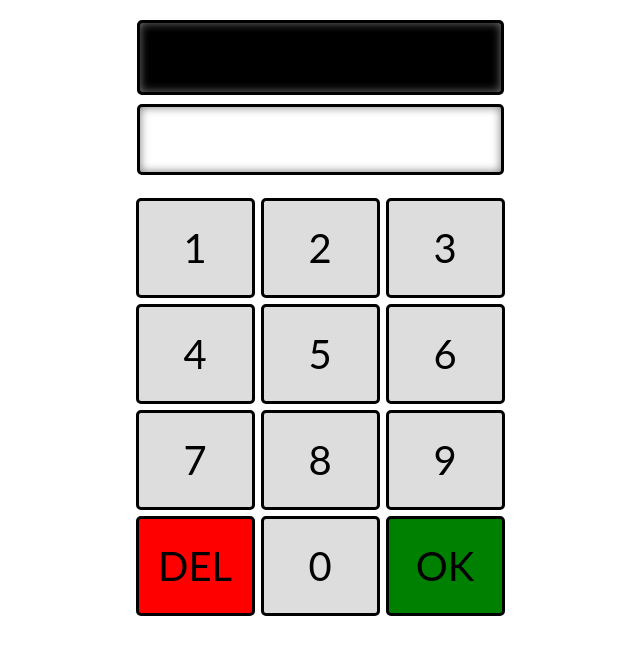
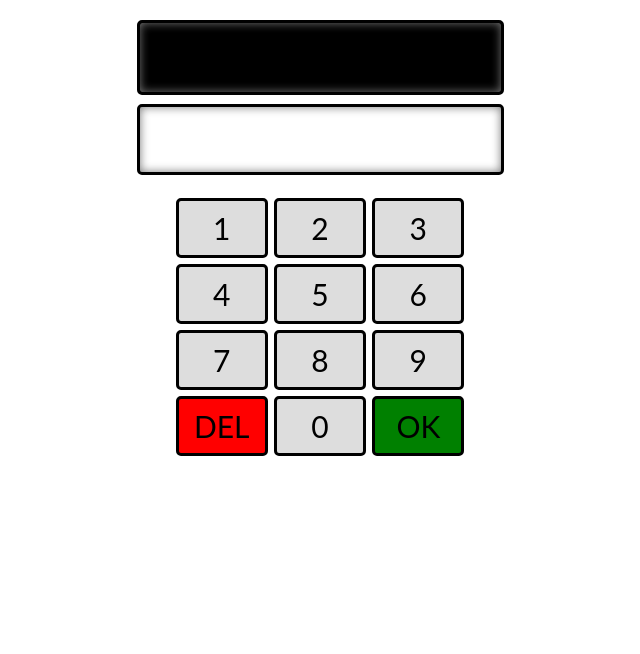
Before and after one commit to menzen/vgdd, a React (Create React App) app: page / in a window 1280 px wide. Shown: the top 654 px of the page, without its empty margins (320-960 px from the left). Built offline with nearby package versions, Linux system fonts and the light colour scheme.

Commit message:
1 file modified

```diff
--- a/src/style.css
+++ b/src/style.css
@@ -25,6 +25,7 @@ body {
   display: flex;
   flex-wrap: wrap;
   justify-content: space-between;
+  padding: 0 40px;
 }
 
 .break {
@@ -33,9 +34,9 @@ body {
 }
 
 .number {
-  font-size: 40px;
+  font-size: 30px;
   flex-grow: 1;
-  height: 100px;
+  height: 60px;
   flex-basis: 30%;
   display: flex;
   align-items: center;
```
